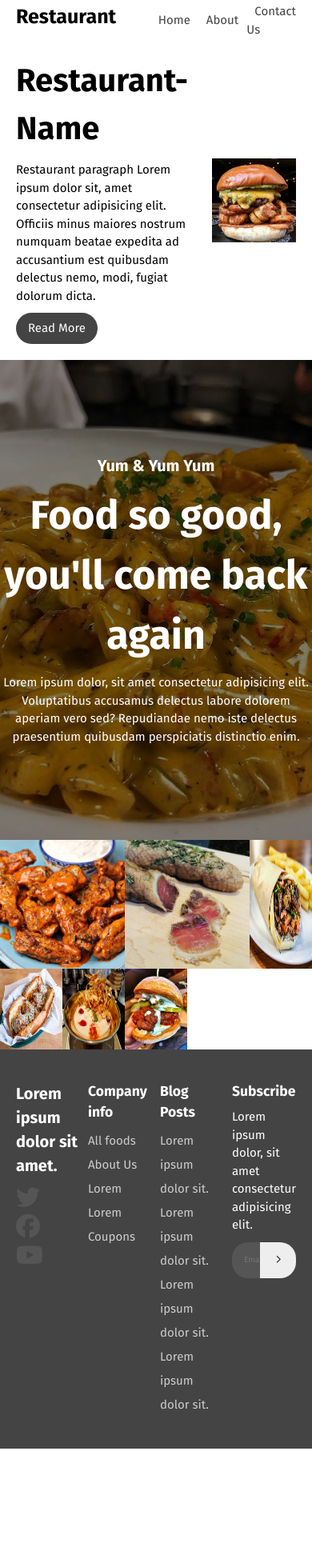
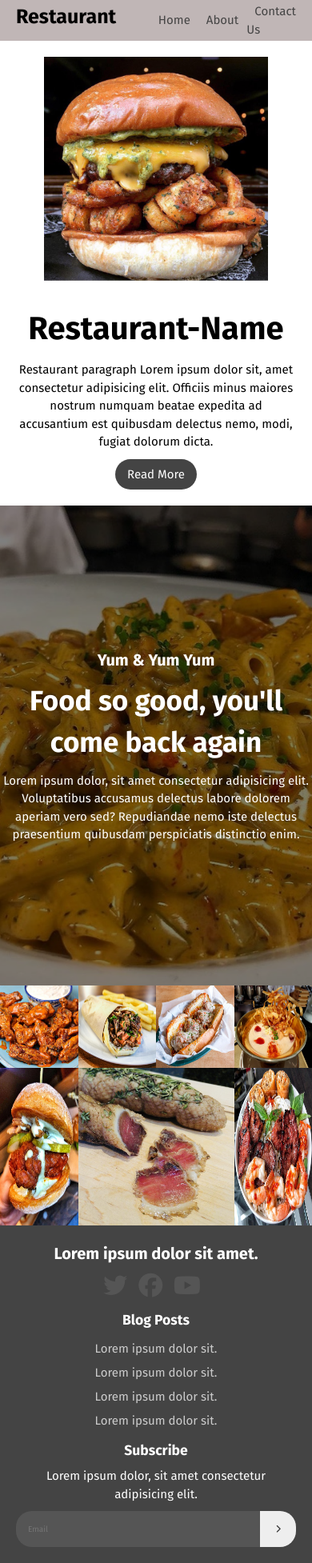
Before and after one commit to cluu79/restaurant-menu, a plain HTML site: page index.html in a window 390 px wide. Shown: the whole page at 80% size. Before the commit the page ends 1811 px from the top, so only its background shows below. Drawn offline with nearby package versions, Linux system fonts and the light colour scheme.

Commit message:
finished footer and styling

```diff
--- a/dist/css/style.css
+++ b/dist/css/style.css
@@ -40,6 +40,7 @@ img{
   font-size: 1.2rem;
   padding-top: 0.3rem;
   padding-bottom: 0.3rem;
+  background-color: rgb(192, 182, 182);
 }
 .navbar .container{
   display: grid;
@@ -82,6 +83,12 @@ img{
 .section-a p{
   margin:1rem 0;
 }
+
+.section-a .visible{
+  display: none;
+}
+
+
 
 .section-b{
   position: relative;
@@ -130,11 +137,11 @@ img{
 .section-c .gallery a:first-child{
   grid-row-start: 1;
   grid-row-end: 2;
-  grid-column: 1/3;
+  grid-column: 1/4;
 }
 
 .section-c .gallery a:nth-child(2){
-  grid-column: 3/5;
+  grid-column: 4/6;
 }
 
 .overlay{
@@ -241,3 +248,50 @@ img{
   border-radius: 0 20px 20px 0;
 
 }
+
+/* Media queries */
+@media(max-width: 700px){
+  .section-a .container{
+    grid-template-columns: 1fr;
+    text-align: center;
+  }
+  .section-a .container div:first-child{
+    order:2;
+  }
+  .section-a .container div:last-child{
+    order:-1;
+  }
+  .section-a img{
+    width: 80%;
+    margin: auto;
+  }
+
+  .section-b-inner h2{
+    font-size: 3.5rem;
+  }
+
+  .section-c .gallery {
+    grid-template-columns: repeat(4,1fr);
+  }
+
+  .section-c .gallery a:first-child{
+    grid-row: 1/1;
+    grid-column: 1/1;
+  }
+  .section-c .gallery a:nth-child(2){
+    grid-row: 2/2;
+    grid-column: 2/4;
+  }
+
+  .section-footer{
+    padding: 2rem 0;
+  }
+  .section-footer .container{
+    grid-template-columns: 1fr;
+    text-align: center;
+  }
+  .section-footer div:nth-child(2),
+  .section-footer div:nth-child(2){
+    display: none;
+  }
+}
--- a/index.html
+++ b/index.html
@@ -28,6 +28,7 @@
         <h1>Restaurant-Name</h1>
         <p>Restaurant paragraph Lorem ipsum dolor sit, amet consectetur adipisicing elit. Officiis minus maiores nostrum numquam beatae expedita ad accusantium est quibusdam delectus nemo, modi, fugiat dolorum dicta.</p>
         <a href="#" class="btn">Read More</a>
+        <p class="visible">Lorem ipsum, dolor sit amet consectetur adipisicing elit. Voluptatem placeat, quibusdam perspiciatis sed nulla ratione facilis asperiores quod culpa sequi veritatis tempore corporis quisquam dolorem maxime repudiandae quis, ex minima fugiat non. Beatae, eos perferendis?</p>
       </div>
       <img src="/dist/img/burger.jpg" alt="">
     </div>
@@ -49,6 +50,7 @@
 
    <div class="gallery">
      <a href="/dist/img/chickenwings.png" class="big">
+
     <img src="/dist/img/chickenwings.png" alt=""></a>
 
     <a href="/dist/img/duckBreast.png" class="big">
@@ -65,8 +67,11 @@
 
       <a href="/dist/img/sandwitch.jpg" class="big">
         <img src="/dist/img/sandwitch.jpg" alt=""></a>
+        <a href="/dist/img/vermiccillinoodle.jpg" class="big">
+          <img src="/dist/img/vermiccillinoodle.jpg" alt=""></a>
 
    </div>
+
   </section>
 
   <footer class="section-footer">
```
